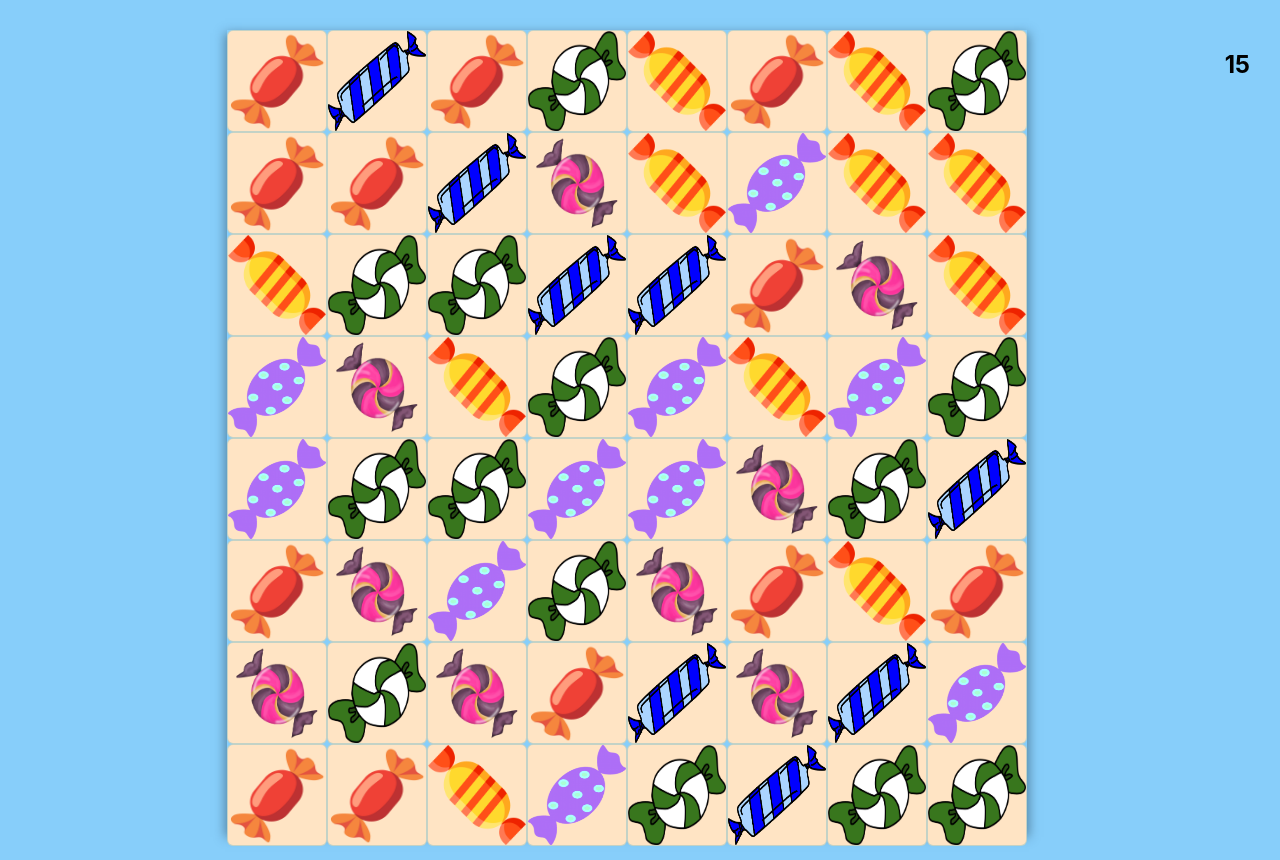
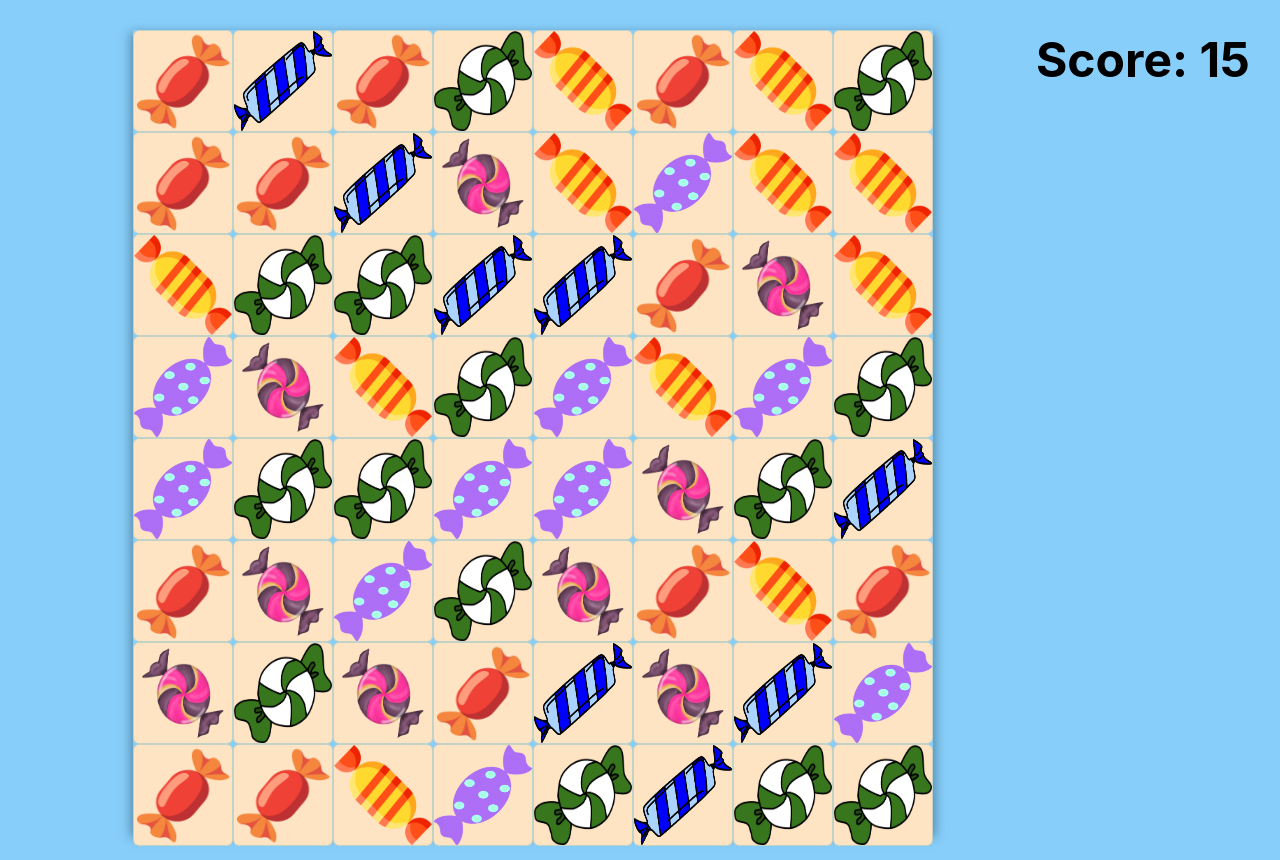
Before and after one commit to alexanderelmuratov/react-candy-crush, a React (Create React App) app: page / in a window 1280 px wide. Built offline with nearby package versions, Linux system fonts and the light colour scheme.

Commit message:
Added score

```diff
--- a/src/components/ScoreBoard.jsx
+++ b/src/components/ScoreBoard.jsx
@@ -1,7 +1,3 @@
 export const ScoreBoard = ({ score }) => {
-  return (
-    <div className="score-board">
-      <h2>{score}</h2>
-    </div>
-  );
+  return <div className="score-board">Score: {score}</div>;
 };
--- a/src/index.css
+++ b/src/index.css
@@ -37,3 +37,8 @@ body {
   border: 1px solid rgba(59, 169, 202, 0.3);
   border-radius: 6px;
 }
+
+.score-board {
+  font-weight: bold;
+  font-size: 48px;
+}
```
